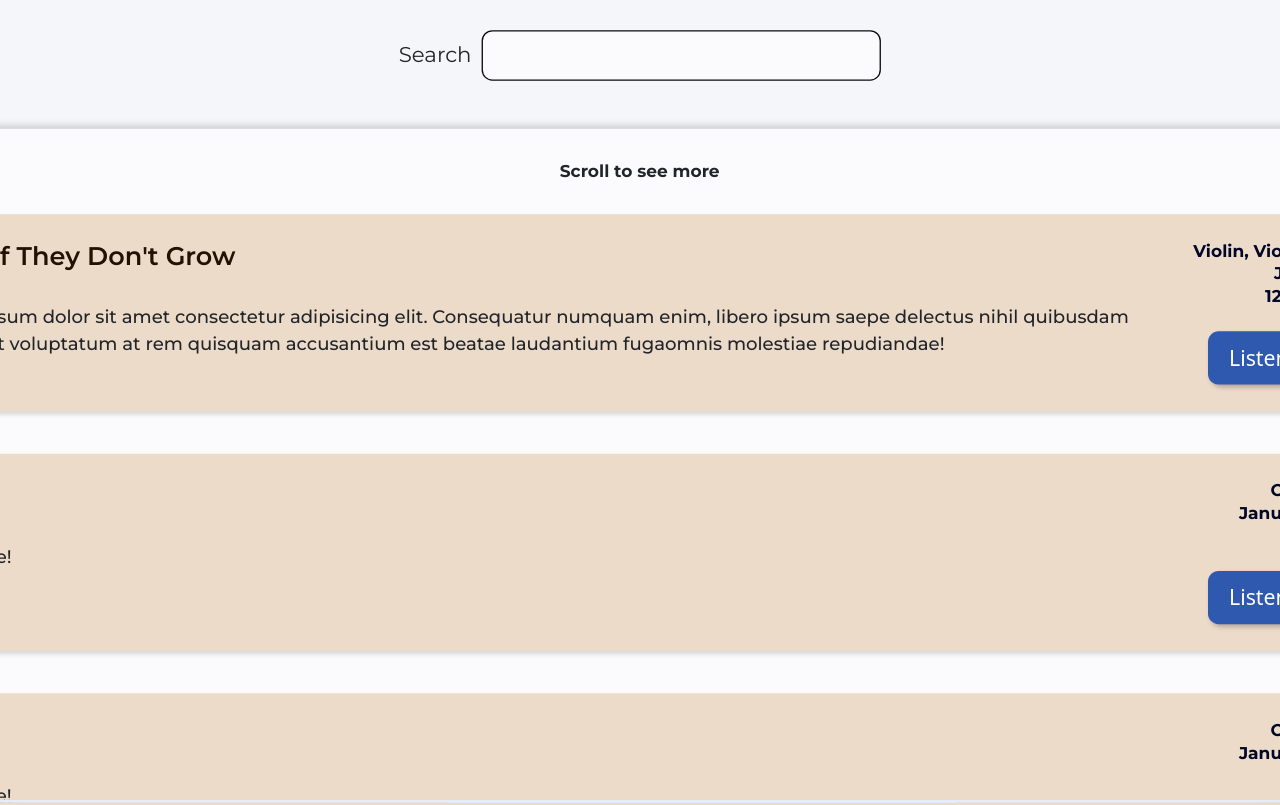
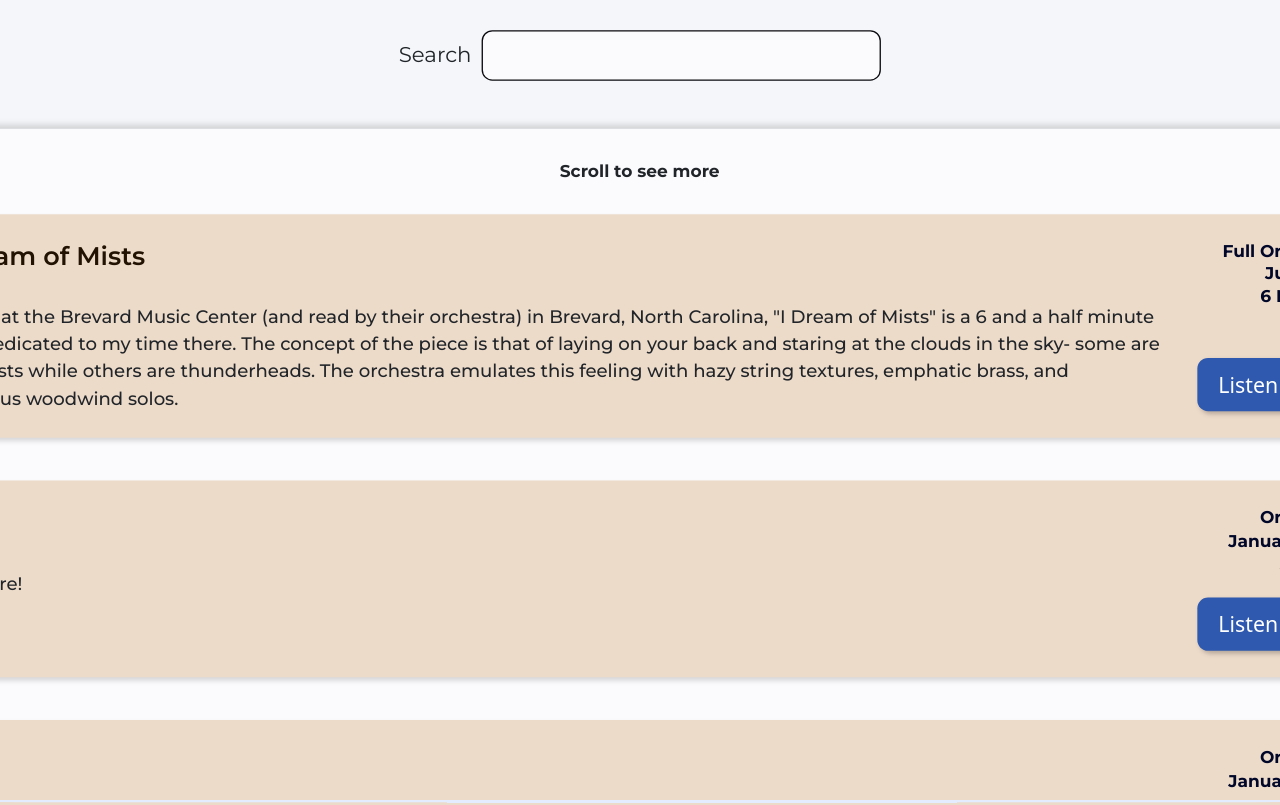
Before and after one commit to Simon-Cheek/SimonPortfolio, a React (Vite) app: page /music in a window 1280 px wide. Shown: the part 1660-2465 px from the top of the page. Built offline with nearby package versions, Linux system fonts and the light colour scheme.

Commit message:
Adjust styling

```diff
--- a/src/components/Music/MusicList.jsx
+++ b/src/components/Music/MusicList.jsx
@@ -9,13 +9,15 @@ import { useCallback, useState } from "react";
 // Config Object for Music Works
 const musicCardConfig = [
   {
-    title: "Even if They Don't Grow",
-    desc: "Lorem ipsum dolor sit amet consectetur adipisicing elit. Consequatur numquam enim, libero ipsum saepe delectus nihil quibusdam provident voluptatum at rem quisquam accusantium est beatae laudantium fugaomnis molestiae repudiandae!",
-    date: "July 2024",
-    instrumentation: "Violin, Viola, Piano",
-    pieceLength: "12 Minutes",
-    listenLink: "https://www.youtube.com",
-    searchTerms: ["Piano Trio"],
+    title: "I Dream of Mists",
+    desc: `Written at the Brevard Music Center (and read by their orchestra) in Brevard, North Carolina, "I Dream of Mists" is a 6 and a half minute piece dedicated to my time there.
+      The concept of the piece is that of laying on your back and staring at the clouds in the sky- some are hazy mists while others are thunderheads.
+      The orchestra emulates this feeling with hazy string textures, emphatic brass, and numerous woodwind solos.`,
+    date: "July 2023",
+    instrumentation: "Full Orchestra",
+    pieceLength: "6 Minutes",
+    listenLink: "https://www.youtube.com/watch?v=TZ_ufYDZLGo",
+    searchTerms: [],
   },
   {
     title: "Hi",
@@ -162,7 +164,7 @@ function ListOfWorks() {
     align-items: center;
     height: 600px;
     overflow-y: scroll;
-    padding: 1em;
+    padding: 1.5em;
     box-shadow: 0 0 5px 3px rgba(0, 0, 0, 0.15);
     width: 90%;
     max-width: 1200px;
@@ -193,7 +195,6 @@ function ListOfWorks() {
       </div>
       <Separator size="lg" />
       <div css={listStyle}>
-        <Separator size="xs" />
         <H6>Scroll to see more</H6>
         <Separator size="xs" />
         {filteredConfigs.length > 0 ? (
```
